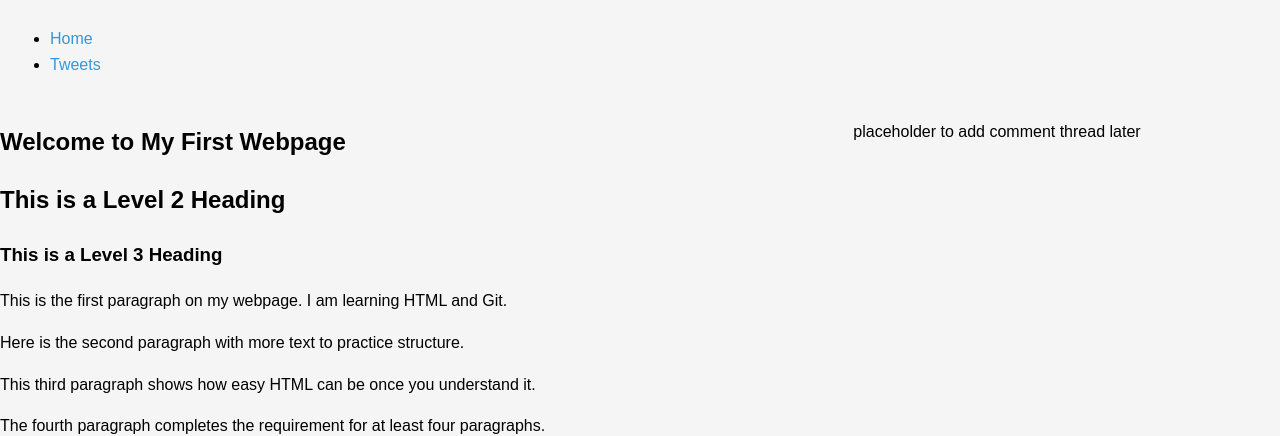
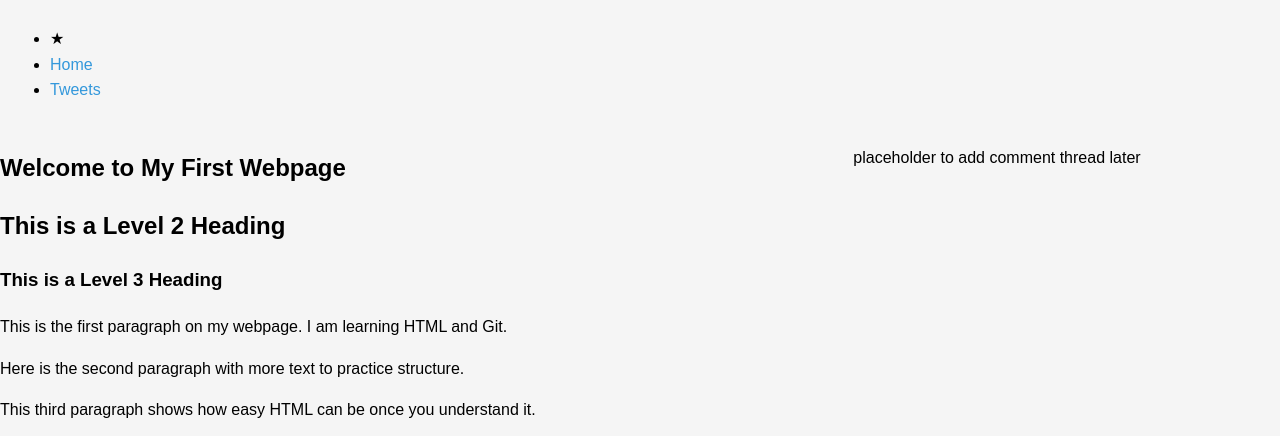
Before and after one commit to Nedlar/alx_html_css, a plain HTML site: page css_basic/index.html in a window 1280 px wide. Shown: the top 436 px of the page. Drawn offline with Linux system fonts and the light colour scheme.

Commit message:
Add custom styles and logo for unique design

```diff
--- a/css_basic/index.html
+++ b/css_basic/index.html
@@ -10,6 +10,7 @@
 
     <header>
         <ul>
+            <li class="logo">&#9733;</li> <!-- This is the logo -->
             <li><a href="index.html">Home</a></li>
             <li><a href="tweets.html">Tweets</a></li>
         </ul>
```
